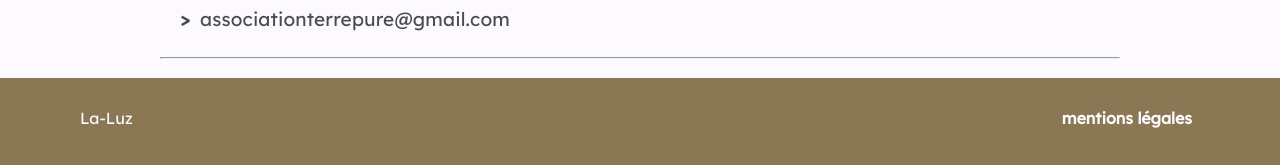
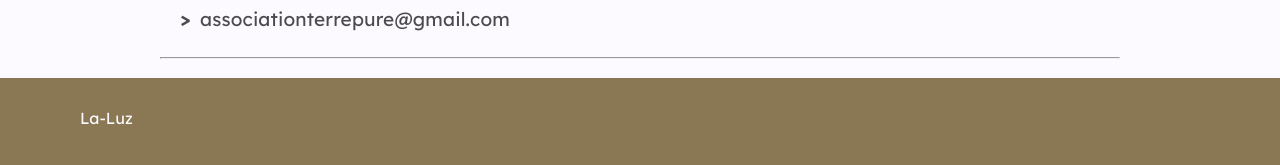
Before and after one commit to pntbr/la-luz, a Jekyll site: the page built from index.md, in a window 1280 px wide and 900 px high, scrolled down 2328 px. Shown: the part 732-897 px from the top of the window. Built offline with Jekyll 4.4.1, drawn with Linux system fonts in a browser that asks for light colours; nearby versions of some CDN libraries.

Commit message:
retire les mentions légales

```diff
--- a/_includes/footer.html
+++ b/_includes/footer.html
@@ -2,7 +2,4 @@
     <p class="mention">
         La-Luz
     </p>
-    <ul class="navigation">
-        <li><a href="/mentions-legales">mentions légales</a></li>
-    </ul>
 </footer>
```
Also changed, not shown: mentions-legales.md (deleted, +0 -6 lines).
